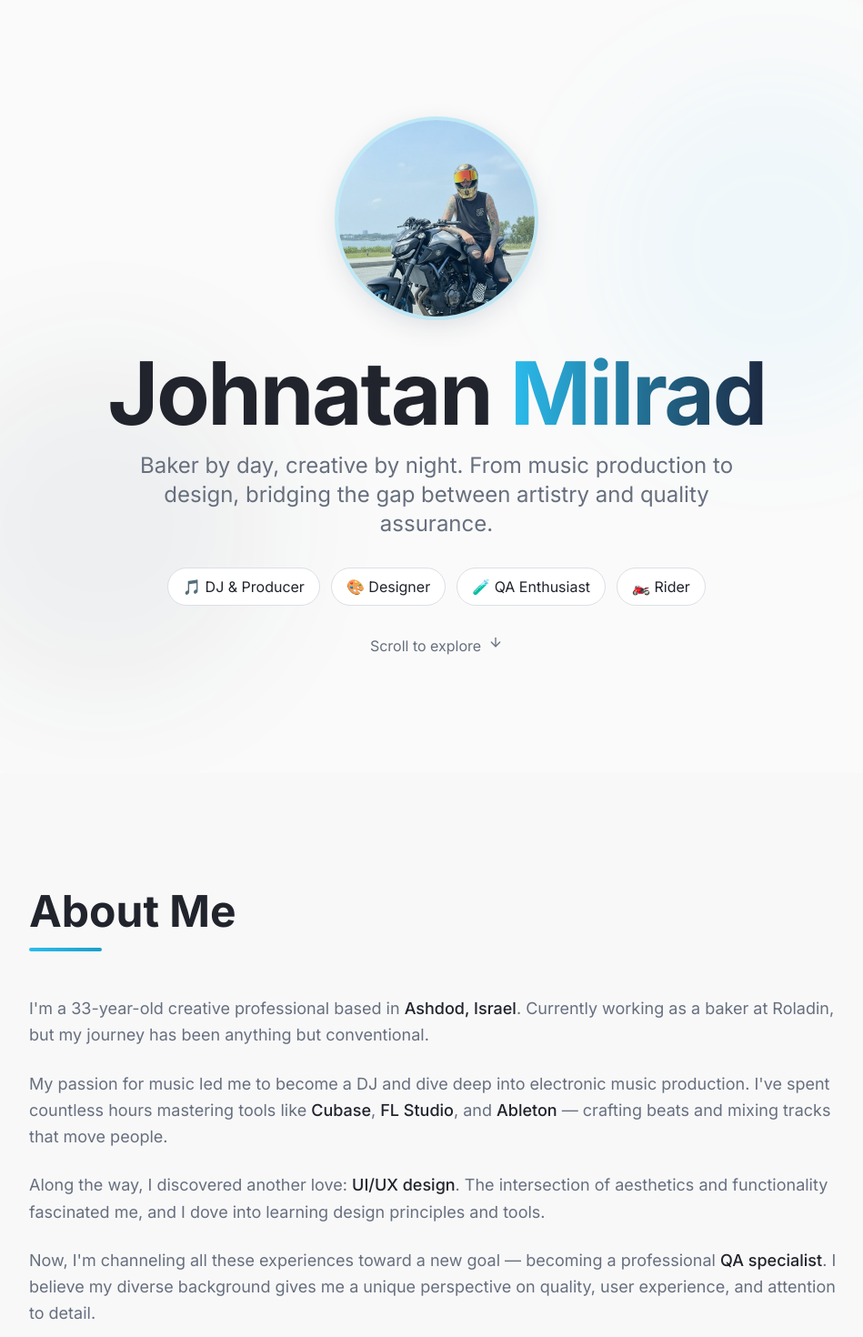
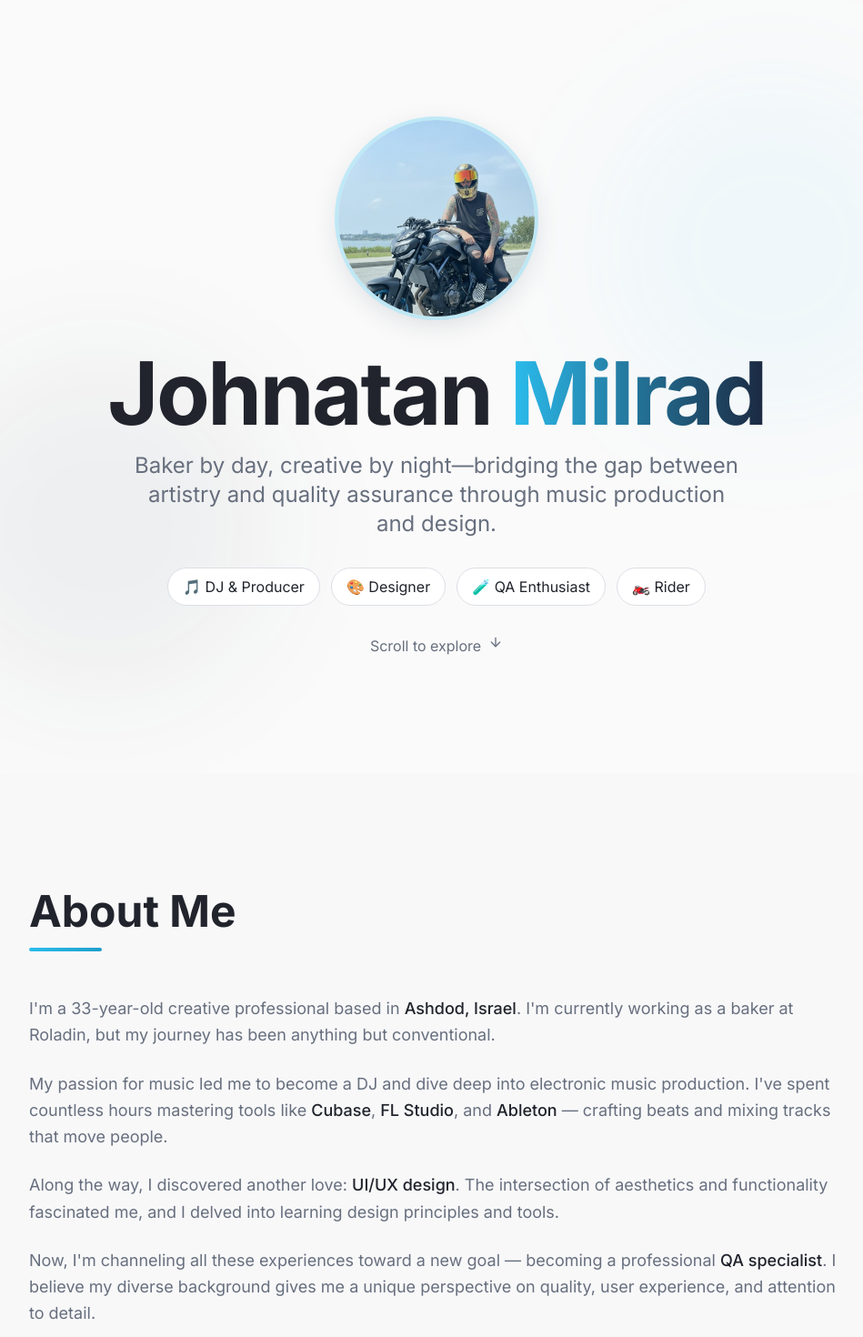
Before and after one commit to Keves1337/johnqablog, a React (Vite) app: page / in a window 1280 px wide. Shown: the top 1470 px of the page at 91% size, without its empty margins (160-1109 px from the left). Built offline with nearby package versions, Linux system fonts and the light colour scheme; the HTML template or start-up script is replaced by a standard one.

Commit message:
Fix grammar in About section

```diff
--- a/src/components/About.tsx
+++ b/src/components/About.tsx
@@ -11,7 +11,7 @@ const About = () => {
           <p>
             I'm a 33-year-old creative professional based in{" "}
             <span className="text-foreground font-medium">Ashdod, Israel</span>.
-            Currently working as a baker at Roladin, but my journey has been
+            I'm currently working as a baker at Roladin, but my journey has been
             anything but conventional.
           </p>
 
@@ -28,7 +28,7 @@ const About = () => {
             Along the way, I discovered another love:{" "}
             <span className="text-foreground font-medium">UI/UX design</span>.
             The intersection of aesthetics and functionality fascinated me, and I
-            dove into learning design principles and tools.
+            delved into learning design principles and tools.
           </p>
 
           <p>
--- a/src/components/Footer.tsx
+++ b/src/components/Footer.tsx
@@ -3,7 +3,7 @@ const Footer = () => {
     <footer className="section-padding border-t border-border">
       <div className="max-w-6xl mx-auto text-center space-y-4">
         <p className="text-muted-foreground">
-          © 2025 Johnatan Milrad. Prodigy phenomenon.
+          © 2025 Johnatan Milrad. Creative professional.
         </p>
         <p className="text-sm text-muted-foreground">
           Currently seeking opportunities in Quality Assurance
--- a/src/components/Hero.tsx
+++ b/src/components/Hero.tsx
@@ -27,8 +27,8 @@ const Hero = () => {
             Johnatan <span className="text-gradient">Milrad</span>
           </h1>
           <p className="text-xl md:text-2xl text-muted-foreground max-w-2xl mx-auto">
-            Baker by day, creative by night. From music production to design,
-            bridging the gap between artistry and quality assurance.
+            Baker by day, creative by night—bridging the gap between artistry
+            and quality assurance through music production and design.
           </p>
         </div>
 
--- a/src/components/Hobbies.tsx
+++ b/src/components/Hobbies.tsx
@@ -5,7 +5,7 @@ const hobbiesData = [
   {
     title: "DJing & Music Mixing",
     description:
-      "Crafting sonic experiences and keeping the dance floor alive. Music is not just a hobby, it's a way of life.",
+      "Crafting sonic experiences and keeping the dance floor alive. Music is not just a hobby—it's a way of life.",
     icon: Headphones,
     animationClass: "dj-animation",
   },
```
